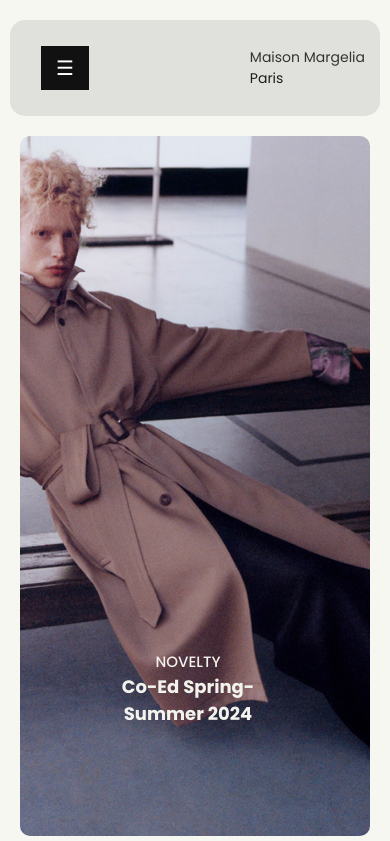
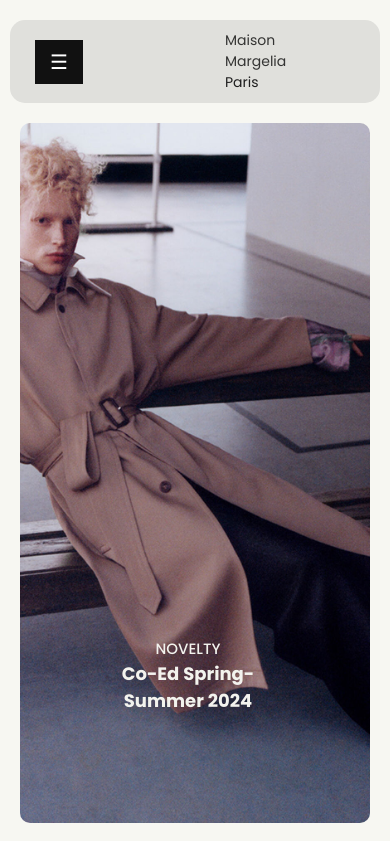
Before and after one commit to Saiemhossain/maisonmargiela-website, a plain HTML site: page index.html in a window 390 px wide. Shown: the top 841 px of the page. Drawn offline with nearby package versions, Linux system fonts and the light colour scheme.

Commit message:
Update style.css

```diff
--- a/css/style.css
+++ b/css/style.css
@@ -64,6 +64,7 @@ img{
   color: white;
   padding: 10px 15px;
   border: none;
+
 }
 .openbtn:hover{
   background-color: #444;
@@ -71,7 +72,7 @@ img{
 
 #main{
   transition: margin-left .5s;
-  padding: 16px;
+
 }
 /* Logo Area Styling*/
 .logo-area{
@@ -80,6 +81,7 @@ img{
   align-items: center;
   justify-content: center;
 flex-direction: column;
+
 
 }
 .logo-area a{
@@ -105,7 +107,7 @@ header{
   display: flex;
   justify-content: space-between;
   align-items: center;
- padding: 0 1rem;
+ padding: 0 15rem;
 }
 /* Navigation Area Styling*/
 
@@ -682,6 +684,7 @@ font-weight: 400;
 @media (max-width:630px) {
   .openbtn{
   display: block;
+   margin-left: -130px;
 }
   .sidebar{
     padding-top: 15px;
@@ -716,6 +719,10 @@ font-weight: 400;
 @media (max-width:500px) {
   .logo-area{
     display: block;
+
+  }
+  .logo-area a{
+
   }
 
 
```
